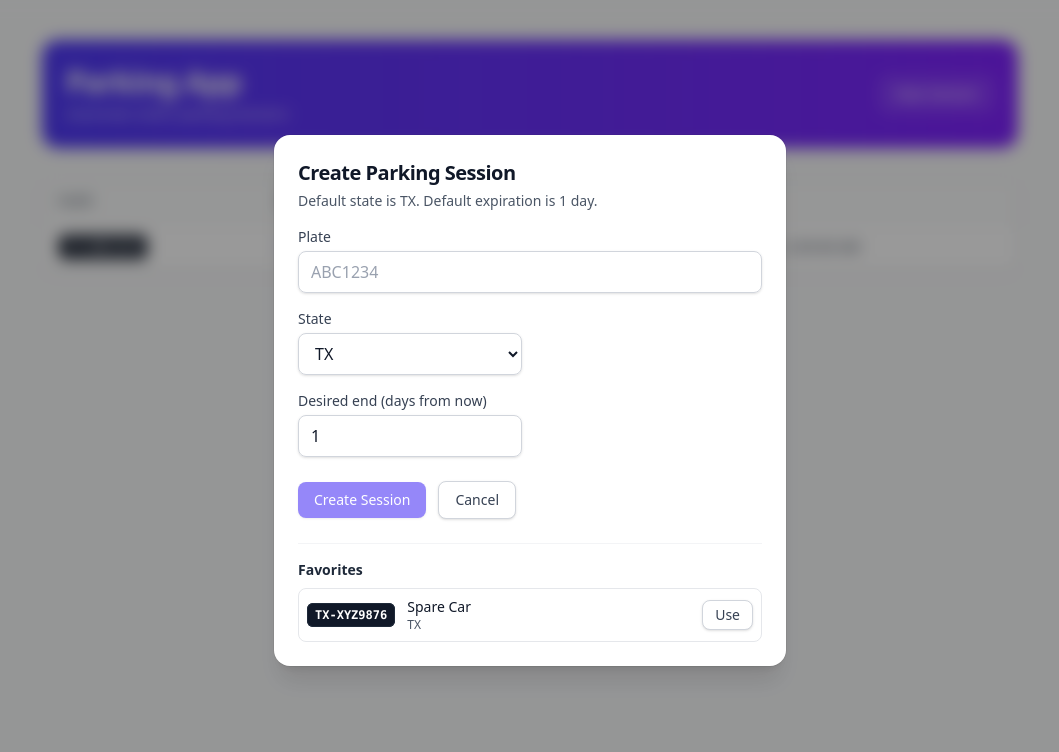
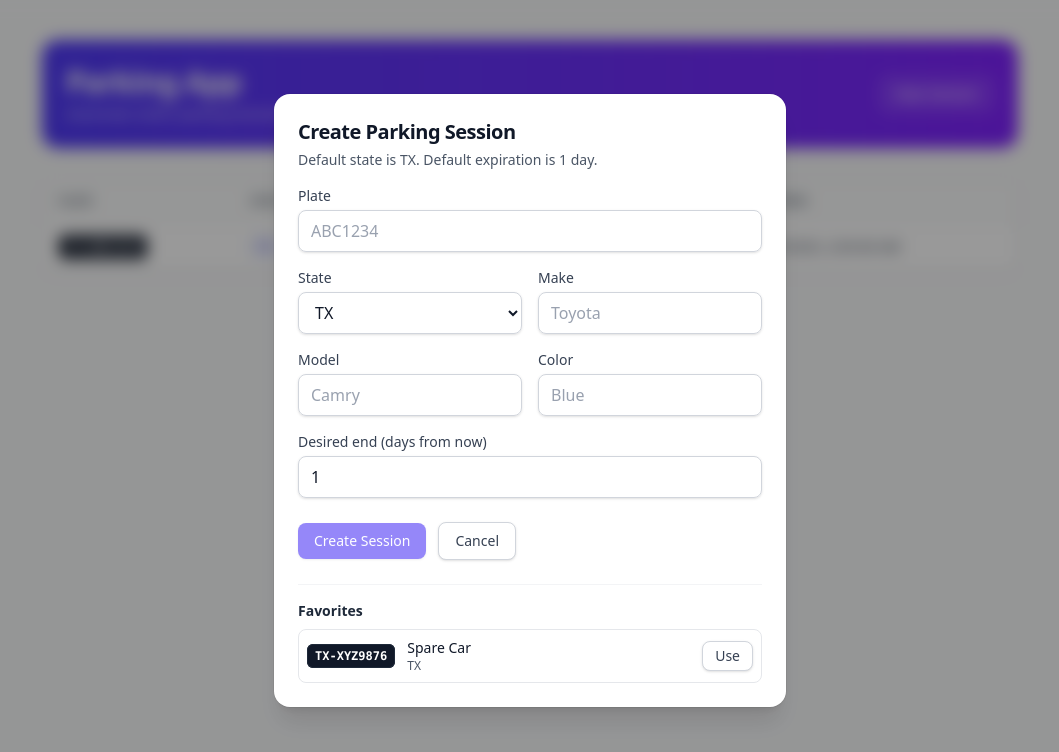
Before and after one commit to canyon97/register, a React (Vite) app in the folder parking-app/: page / in a window 1280 px wide. Both pictures are taken after a click on the button "New Session". Shown: the top 752 px of the page, without its empty margins (110-1169 px from the left). Built offline with nearby package versions, Linux system fonts and the light colour scheme.

Commit message:
feat: add make/model/color to create-session flow; surface vehicle info in sessions table; extend mock API

```diff
--- a/parking-app/src/api/createSession.js
+++ b/parking-app/src/api/createSession.js
@@ -1,11 +1,14 @@
-export async function createSession({ plate, state = "TX", expiresInDays = 1 }) {
+export async function createSession({ plate, state = "TX", make, model, color }) {
   await new Promise((r) => setTimeout(r, 400));
   const now = Date.now();
   return {
     id: `sess_${Math.random().toString(36).slice(2, 8)}`,
     plate,
     state,
+    make,
+    model,
+    color,
     startTime: new Date(now).toISOString(),
-    expiresAt: new Date(now + expiresInDays * 24 * 60 * 60 * 1000).toISOString(),
+    expiresAt: new Date(now + 24 * 60 * 60 * 1000).toISOString(),
   };
 }
--- a/parking-app/src/components/ActiveSessions.jsx
+++ b/parking-app/src/components/ActiveSessions.jsx
@@ -42,6 +42,7 @@ export default function ActiveSessions({ sessions: externalSessions }) {
             <tr>
               <Th>Plate</Th>
               <Th>State</Th>
+              <Th>Vehicle</Th>
               <Th>Start</Th>
               <Th>Expires</Th>
             </tr>
@@ -58,6 +59,13 @@ export default function ActiveSessions({ sessions: externalSessions }) {
                   <span className="inline-flex items-center rounded-full bg-indigo-50 px-2 py-0.5 text-xs font-medium text-indigo-700 ring-1 ring-inset ring-indigo-200">
                     {s.state}
                   </span>
+                </Td>
+                <Td>
+                  {s.make || s.model || s.color ? (
+                    <span className="text-gray-700">{[s.make, s.model, s.color].filter(Boolean).join(" ")}</span>
+                  ) : (
+                    <span className="text-gray-400">—</span>
+                  )}
                 </Td>
                 <Td>{new Date(s.startTime).toLocaleString()}</Td>
                 <Td>{new Date(s.expiresAt).toLocaleString()}</Td>
--- a/parking-app/src/components/CreateSessionModal.jsx
+++ b/parking-app/src/components/CreateSessionModal.jsx
@@ -10,6 +10,9 @@ export default function CreateSessionModal({ isOpen, onRequestClose, onCreate })
   const [loadingFavs, setLoadingFavs] = useState(false);
   const [plate, setPlate] = useState("");
   const [state, setState] = useState("TX");
+  const [make, setMake] = useState("");
+  const [model, setModel] = useState("");
+  const [color, setColor] = useState("");
   const [desiredDaysFromNow, setDesiredDaysFromNow] = useState(1);
   const [submitting, setSubmitting] = useState(false);
 
@@ -22,23 +25,39 @@ export default function CreateSessionModal({ isOpen, onRequestClose, onCreate })
     });
     // reset defaults each open
     setState("TX");
+    setPlate("");
+    setMake("");
+    setModel("");
+    setColor("");
     setDesiredDaysFromNow(1);
   }, [isOpen]);
 
-  const canSubmit = useMemo(() => plate.trim().length >= 3 && desiredDaysFromNow >= 1, [plate, desiredDaysFromNow]);
+  const canSubmit = useMemo(
+    () =>
+      plate.trim().length >= 3 &&
+      state.trim().length >= 2 &&
+      make.trim().length > 0 &&
+      model.trim().length > 0 &&
+      color.trim().length > 0 &&
+      desiredDaysFromNow >= 1,
+    [plate, state, make, model, color, desiredDaysFromNow]
+  );
 
   async function handleSubmit(e) {
     e.preventDefault();
     if (!canSubmit) return;
     setSubmitting(true);
     try {
-      const session = await createSession({ plate, state });
+      const session = await createSession({ plate, state, make, model, color });
       const end = new Date();
       end.setDate(end.getDate() + Number(desiredDaysFromNow));
       onCreate?.(session, end);
       onRequestClose?.();
       setPlate("");
       setState("TX");
+      setMake("");
+      setModel("");
+      setColor("");
       setDesiredDaysFromNow(1);
     } finally {
       setSubmitting(false);
@@ -88,19 +107,50 @@ export default function CreateSessionModal({ isOpen, onRequestClose, onCreate })
               ))}
             </select>
           </div>
+          <div>
+            <label className="block text-sm font-medium text-gray-700">Make</label>
+            <input
+              className="mt-1 w-full rounded-lg border border-gray-300 px-3 py-2 shadow-sm transition placeholder:text-gray-400 focus:border-indigo-500 focus:outline-none focus:ring-1 focus:ring-indigo-500"
+              value={make}
+              onChange={(e) => setMake(e.target.value)}
+              placeholder="Toyota"
+              required
+            />
+          </div>
         </div>
 
         <div className="grid grid-cols-1 gap-4 sm:grid-cols-2">
           <div>
-            <label className="block text-sm font-medium text-gray-700">Desired end (days from now)</label>
+            <label className="block text-sm font-medium text-gray-700">Model</label>
             <input
-              type="number"
-              min={1}
-              className="mt-1 w-full rounded-lg border border-gray-300 px-3 py-2 shadow-sm transition focus:border-indigo-500 focus:outline-none focus:ring-1 focus:ring-indigo-500"
-              value={desiredDaysFromNow}
-              onChange={(e) => setDesiredDaysFromNow(Number(e.target.value))}
+              className="mt-1 w-full rounded-lg border border-gray-300 px-3 py-2 shadow-sm transition placeholder:text-gray-400 focus:border-indigo-500 focus:outline-none focus:ring-1 focus:ring-indigo-500"
+              value={model}
+              onChange={(e) => setModel(e.target.value)}
+              placeholder="Camry"
+              required
             />
           </div>
+          <div>
+            <label className="block text-sm font-medium text-gray-700">Color</label>
+            <input
+              className="mt-1 w-full rounded-lg border border-gray-300 px-3 py-2 shadow-sm transition placeholder:text-gray-400 focus:border-indigo-500 focus:outline-none focus:ring-1 focus:ring-indigo-500"
+              value={color}
+              onChange={(e) => setColor(e.target.value)}
+              placeholder="Blue"
+              required
+            />
+          </div>
+        </div>
+
+        <div>
+          <label className="block text-sm font-medium text-gray-700">Desired end (days from now)</label>
+          <input
+            type="number"
+            min={1}
+            className="mt-1 w-full rounded-lg border border-gray-300 px-3 py-2 shadow-sm transition focus:border-indigo-500 focus:outline-none focus:ring-1 focus:ring-indigo-500"
+            value={desiredDaysFromNow}
+            onChange={(e) => setDesiredDaysFromNow(Number(e.target.value))}
+          />
         </div>
 
         <div className="pt-2">
```
